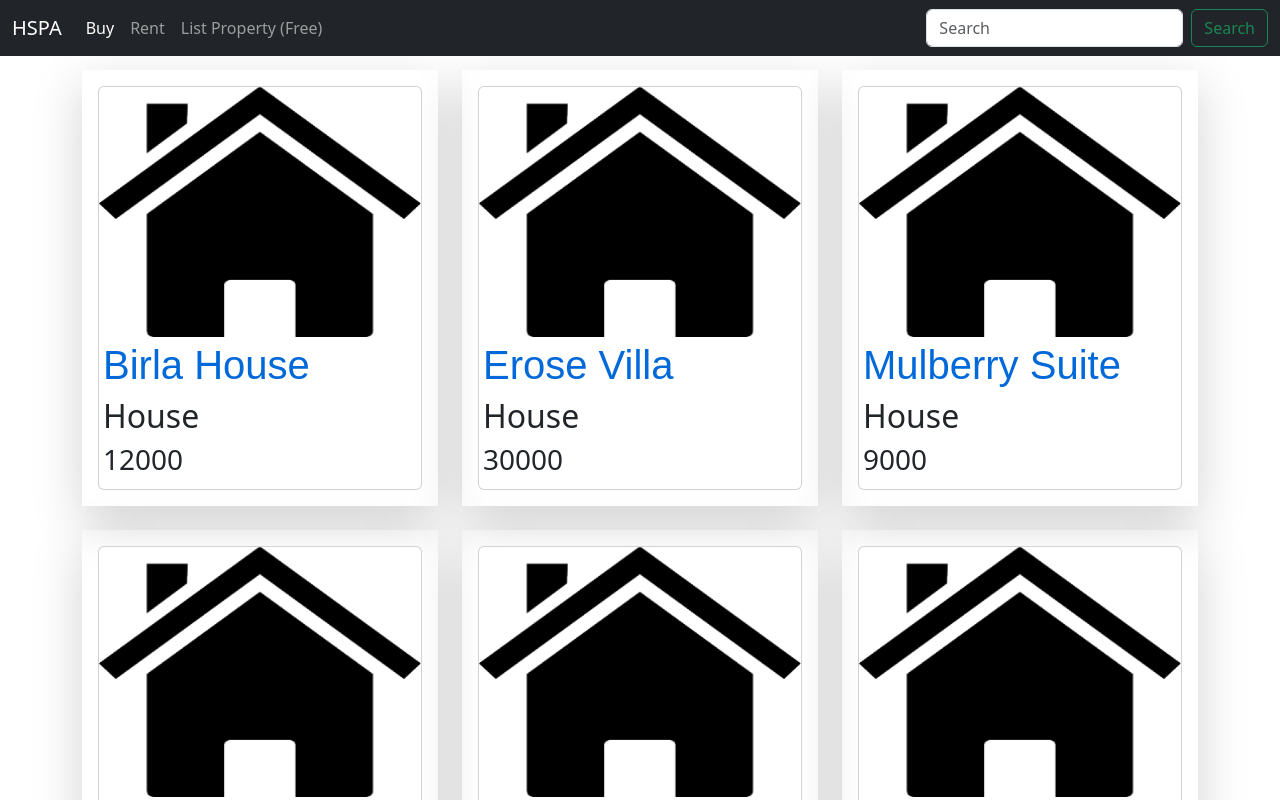
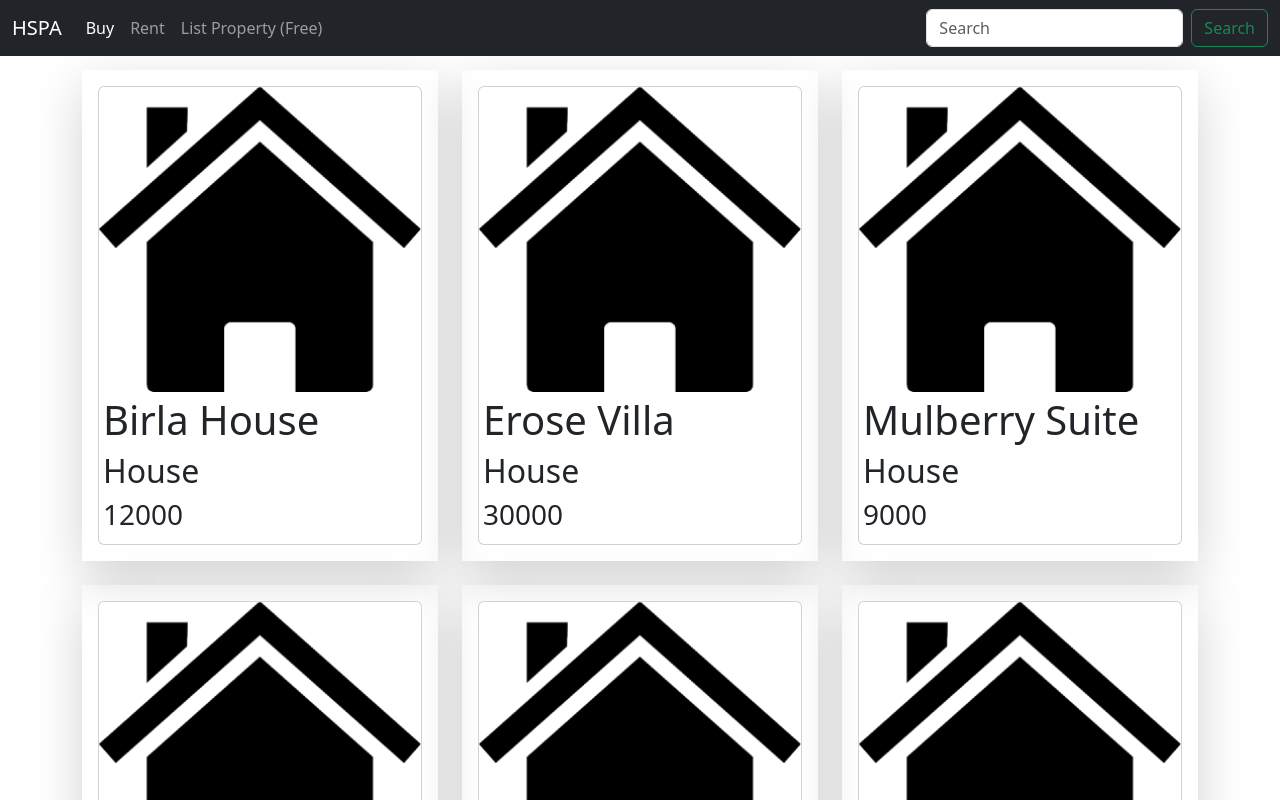
Before and after one commit to andysoti/HSPA, an Angular app in the folder Frontend/: page / in a window 1280 px wide. Shown: the top 800 px of the page. Built offline with nearby package versions, Linux system fonts and the light colour scheme.

Commit message:
rent and buy seperated

```diff
--- a/Frontend/src/app/app.module.ts
+++ b/Frontend/src/app/app.module.ts
@@ -18,6 +18,7 @@ const appRoutes: Routes = [
   {path: 'rent-property', component: PropertyListComponent},
   {path: '', component: PropertyListComponent},
   {path: 'property-detail/:id', component: PropertyDetailComponent},
+  {path: '**', component: PropertyListComponent},
 ]
 
 @NgModule({
--- a/Frontend/src/app/property/property-card/property-card.component.css
+++ b/Frontend/src/app/property/property-card/property-card.component.css
@@ -1,35 +1,31 @@
-.card {
-  min-height: 400px;
-}
+.propImg{
 
-.card-body h1 {
-  font-family: fantasy;
-  color: #0069d9;
-}
-
-.font-highlight {
-  font-style: italic;
-  color: red;
+    height: 250px;
+    overflow: hidden;
 }
 
 .card-img-wrapper{
+
     overflow: hidden;
     position: relative;
   }
 
+
+
 .card:hover img{
+
     transform: scale(1.2,1.2);
     transition-duration: 500ms;
     transition-timing-function: ease-out;
-  height: 250px;
-  opacity: .7;
+
 }
 
 .card img{
+
     transform: scale(1,1);
     transition-duration: 500ms;
     transition-timing-function: ease-out;
-  height: 250px
+    /* height: 250px */
   }
 
 .member-icons{
@@ -49,4 +45,5 @@
 
 .animate{
     transition: all 0.3s ease-in-out;
+
 }
--- a/Frontend/src/app/property/property-detail/property-detail.component.html
+++ b/Frontend/src/app/property/property-detail/property-detail.component.html
@@ -8,4 +8,5 @@
   <button class="btn btn-primary" routerLink="/property-detail/1">1</button>
   <button class="btn btn-primary" routerLink="/property-detail/2">2</button>
   <button class="btn btn-primary" routerLink="/property-detail/3">3</button>
+  <button class="btn btn-primary" [routerLink]="['/property-detail/','4']">4</button>
 </p>
```
Lines whose indentation alone changed are shown as unchanged.
